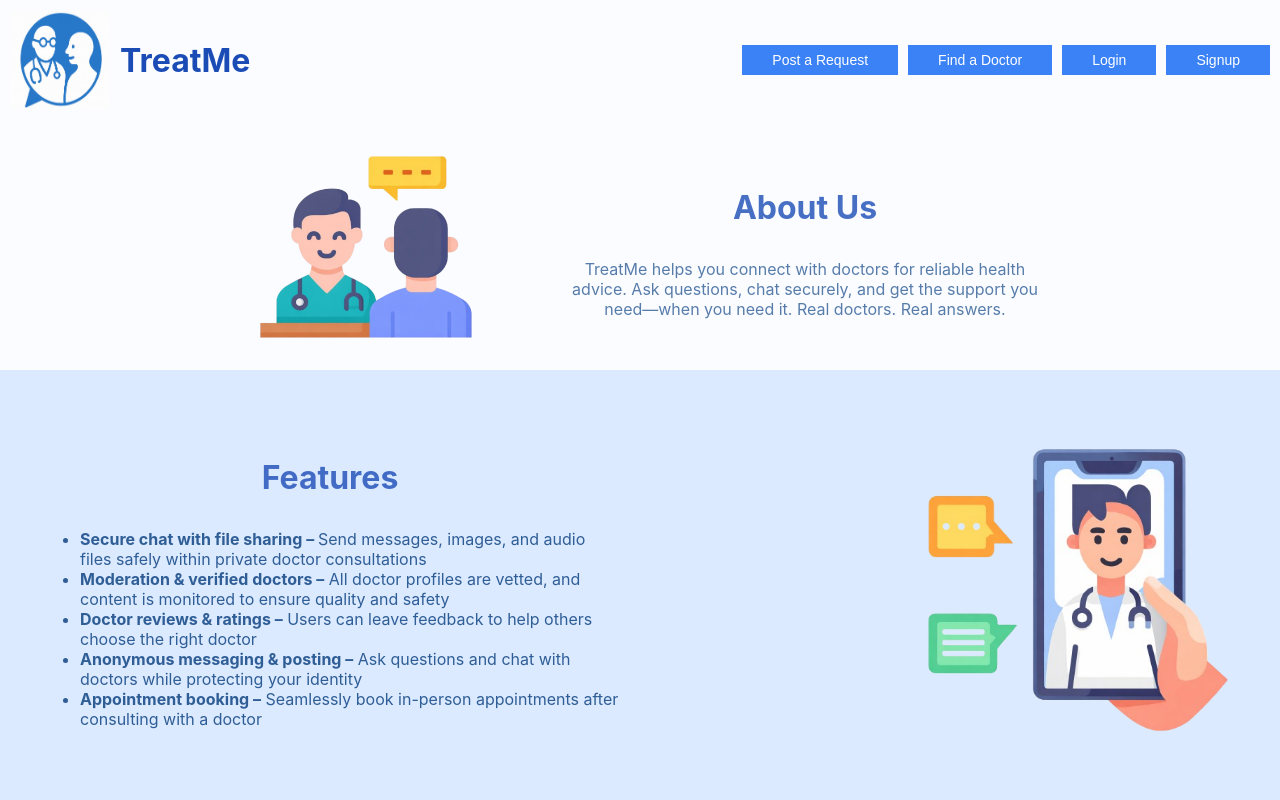
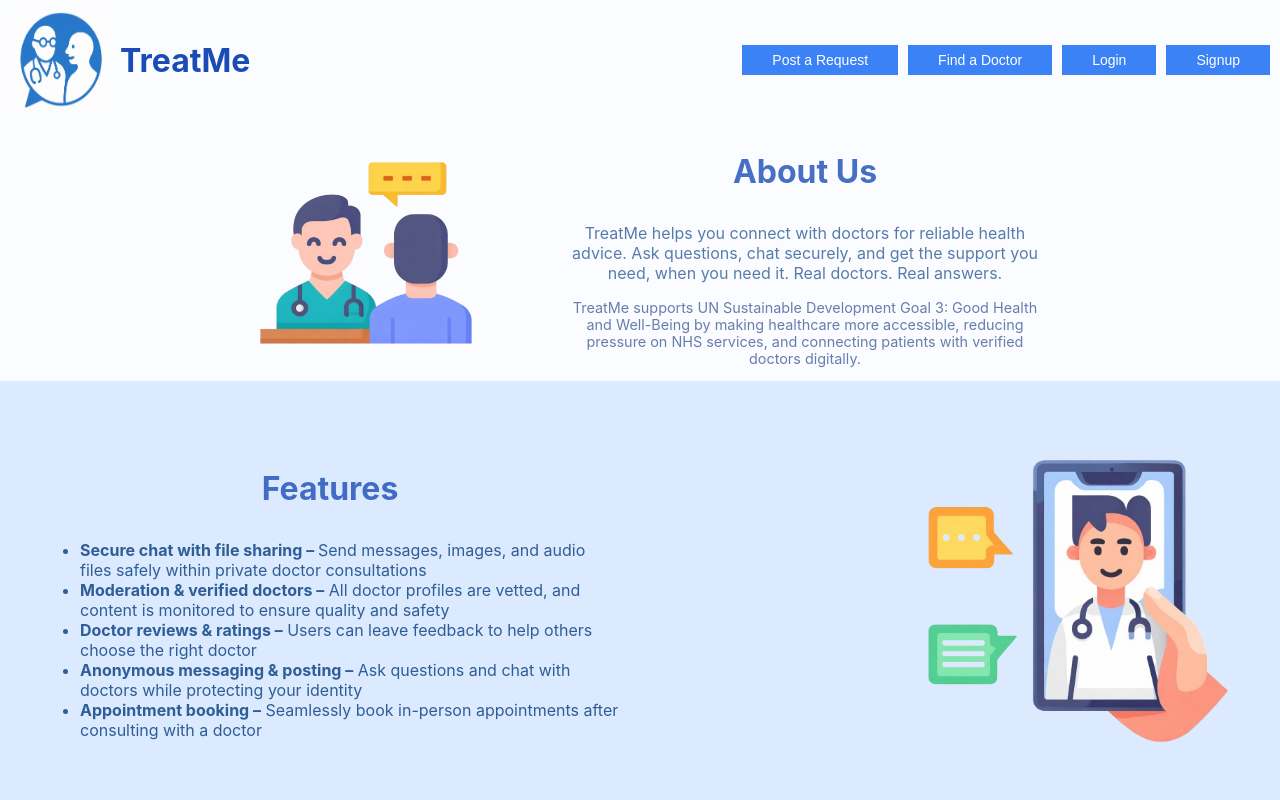
Before and after one commit to vytcka/Doctor-patient-app, a React (Create React App) app in the folder client/: page / in a window 1280 px wide. Shown: the top 800 px of the page. Built offline with nearby package versions, Linux system fonts and the light colour scheme.

Commit message:
updated About us section to mention the UN goal

```diff
--- a/client/src/Home.js
+++ b/client/src/Home.js
@@ -42,13 +42,16 @@ function Home({ isLoggedIn }) {
 
       {/* About Us Section */}
       <div style={{ maxWidth: "800px", margin: "auto" }}>
-        <div style={{ display: "flex", alignItems: "center", gap: "80px" }}>
-          <img src={myImage2} alt="description" style={{ width: "250px", height: "250px" }} />
-          <div>
-            <p style={{ fontSize: "2rem", fontWeight: "bold", color: "#1b4cb6" }}>About Us</p>
-            <p style={{ fontSize: "1rem", textAlign: "center" }}>TreatMe helps you connect with doctors for reliable health advice. Ask questions, chat securely, and get the support you need—when you need it. Real doctors. Real answers.</p>
+          <div style={{ display: "flex", alignItems: "center", gap: "80px" }}>
+              <img src={myImage2} alt="description" style={{ width: "250px", height: "250px" }} />
+              <div>
+                  <p style={{ fontSize: "2rem", fontWeight: "bold", color: "#1b4cb6" }}>About Us</p>
+                  <p style={{ fontSize: "1rem", textAlign: "center" }}>TreatMe helps you connect with doctors for reliable health advice. Ask questions, chat securely, and get the support you need, when you need it. Real doctors. Real answers.</p>
+                  <p style={{ fontSize: "0.9rem", textAlign: "center", color: "#435e99", marginTop: "12px" }}>
+                      TreatMe supports UN Sustainable Development Goal 3: Good Health and Well-Being by making healthcare more accessible, reducing pressure on NHS services, and connecting patients with verified doctors digitally.
+                  </p>
+              </div>
           </div>
-        </div>
       </div>
 
       {/* Features Section */}
```
